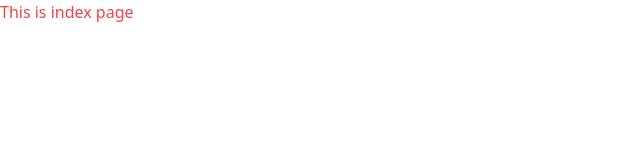
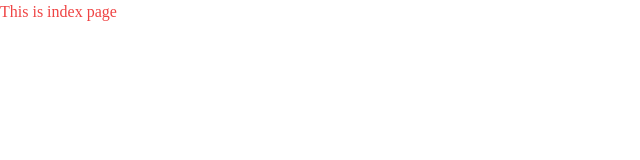
Before and after one commit to AndhikaK/newlc-nuxt, a Nuxt app: page / in a window 1280 px wide. Shown: the top 160 px of the page, without its empty margins (0-640 px from the left). Built offline with nearby package versions, Linux system fonts and the light colour scheme.

Commit message:
feat: setup project fonts (Poppins)

```diff
--- a/assets/css/main.css
+++ b/assets/css/main.css
@@ -1,3 +1,7 @@
 @tailwind base;
 @tailwind components;
 @tailwind utilities;
+
+:root {
+    font-family: Poppins;
+}
--- a/nuxt.config.ts
+++ b/nuxt.config.ts
@@ -1,11 +1,17 @@
 // https://nuxt.com/docs/api/configuration/nuxt-config
 export default defineNuxtConfig({
   devtools: { enabled: true },
-  css: ['~/assets/css/main.css'],
+  css: ["~/assets/css/main.css"],
+
   postcss: {
     plugins: {
       tailwindcss: {},
       autoprefixer: {},
     },
   },
-})
+
+  modules: ["@nuxt/fonts"],
+  fonts: {
+    families: [{ name: "Poppins", provider: "google" }],
+  },
+});
--- a/package.json
+++ b/package.json
@@ -10,6 +10,7 @@
     "postinstall": "nuxt prepare"
   },
   "dependencies": {
+    "@nuxt/fonts": "^0.7.1",
     "nuxt": "^3.12.2"
   },
   "devDependencies": {
```
Also changed, not shown: 1 other file (tests, documents, lock files or other folders).
